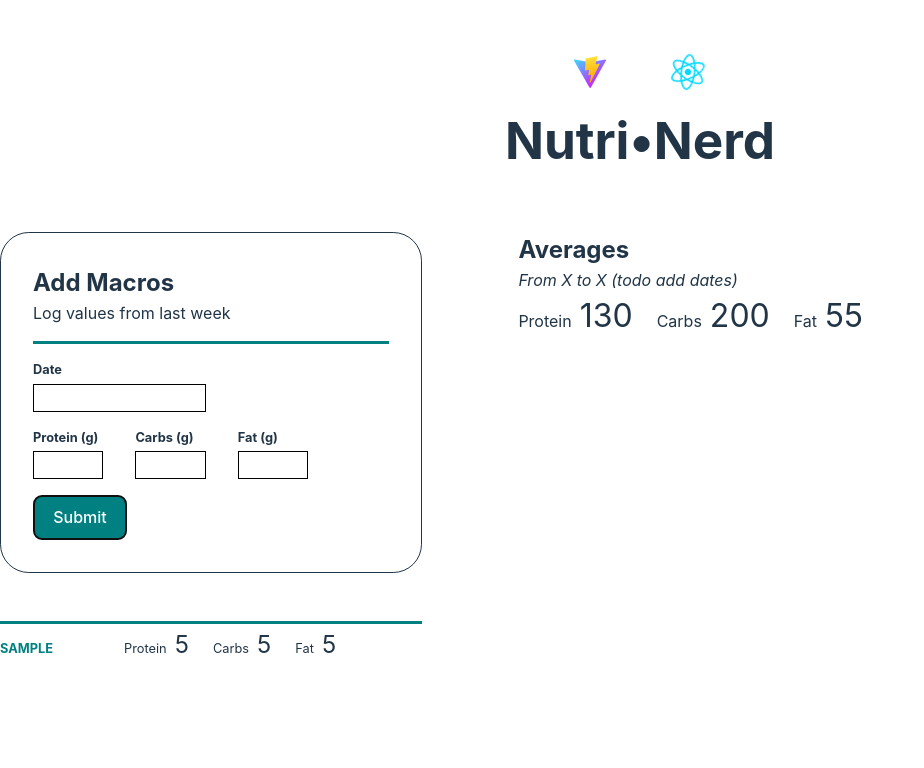
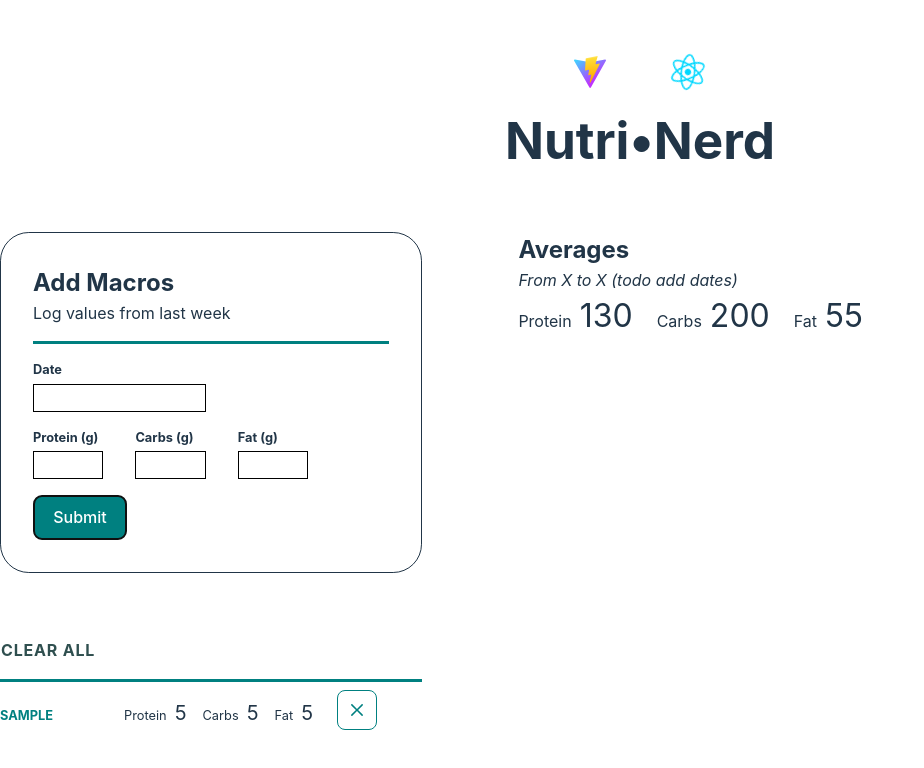
Before and after one commit to jamiepaul/nutri-nerd, a React (Vite) app: page / in a window 1280 px wide. Both pictures are taken after typing "Sample", "5", "5", "5" into the empty fields and a click on the button "Submit". Shown: the top 768 px of the page, without its empty margins (0-924 px from the left). Built offline with nearby package versions, Linux system fonts and the light colour scheme.

Commit message:
add ability to clear macro entry or all entries

```diff
--- a/package.json
+++ b/package.json
@@ -20,6 +20,7 @@
   },
   "devDependencies": {
     "@eslint/js": "^9.9.0",
+    "@radix-ui/react-icons": "^1.3.0",
     "@types/react": "^18.3.3",
     "@types/react-dom": "^18.3.0",
     "@vitejs/plugin-react": "^4.3.1",
--- a/src/components/FormAddMacros/FormAddMacros.jsx
+++ b/src/components/FormAddMacros/FormAddMacros.jsx
@@ -5,7 +5,7 @@ import styles from './FormAddMacros.module.css';
 
 function FormAddMacros() {
 	console.log('FormAddMacros rendered');
-	const { setMacros } = useContext(MacrosContext);
+	const { addEntry } = useContext(MacrosContext);
 	const [date, setDate] = useState('');
 	const [protein, setProtein] = useState('');
 	const [carbs, setCarbs] = useState('');
@@ -14,7 +14,7 @@ function FormAddMacros() {
 	function handleSubmit(e) {
 		e.preventDefault();
 
-		setMacros({ date, protein, carbs, fat });
+		addEntry({ date, protein, carbs, fat });
 
 		// clear inupts
 		setDate('');
--- a/src/components/MacrosList/MacrosList.jsx
+++ b/src/components/MacrosList/MacrosList.jsx
@@ -2,11 +2,21 @@ import { useContext } from 'react';
 import { MacrosContext } from '../MacrosProvider/MacrosProvider';
 
 import styles from './MacrosList.module.css';
+import { Cross2Icon } from '@radix-ui/react-icons';
 
 function MacrosList() {
 	console.log('MacrosList rendered');
-	const { dailyMacros } = useContext(MacrosContext);
+	const { dailyMacros, removeEntry, removeAllEntries } = useContext(MacrosContext);
+
+	if (dailyMacros.length <= 0) {
+		return;
+	}
+
 	return (
+		<aside className={styles['macros-list']}>
+			<button className={styles.reset} onClick={removeAllEntries}>
+				Clear All
+			</button>
 			<ul className={styles.list}>
 				{dailyMacros.map((day) => (
 					<li key={day.id} className={styles['list-item']}>
@@ -25,9 +35,16 @@ function MacrosList() {
 								<dd>{day.fat}</dd>
 							</div>
 						</dl>
+						<button
+							className={styles.button}
+							onClick={() => removeEntry(day.id)}
+						>
+							<Cross2Icon width="20" height="20" />
+						</button>
 					</li>
 				))}
 			</ul>
+		</aside>
 	);
 }
 
--- a/src/components/MacrosList/MacrosList.module.css
+++ b/src/components/MacrosList/MacrosList.module.css
@@ -1,3 +1,20 @@
+.reset {
+	background-color: transparent;
+	color: darkslategrey;
+	padding: 1rem 0;
+	text-transform: uppercase;
+	font-weight: bold;
+	letter-spacing: 0.05em;
+}
+
+.reset:hover,
+.reset:focus-visible {
+	background-color: transparent;
+	text-decoration: underline;
+	text-decoration-thickness: 2px;
+	text-underline-offset: 0.25rem;
+}
+
 .list {
 	border-top: 3px solid teal;
 	margin: 0;
@@ -9,7 +26,7 @@
 	display: flex;
 	align-items: baseline;
 	gap: 1.5rem;
-	padding-block: 0.2rem;
+	padding-block: 0.5rem;
 
 	+ .list-item {
 		border-top: 1px solid gray;
@@ -25,14 +42,14 @@
 
 .values {
 	display: flex;
-	gap: 1.5rem;
+	gap: 1rem;
 
 	dt {
 		font-size: 0.8rem;
 	}
 
 	dd {
-		font-size: 1.5rem;
+		font-size: 1.25rem;
 	}
 }
 
@@ -41,3 +58,21 @@
 	align-items: baseline;
 	gap: 0.5rem;
 }
+
+.button {
+	background-color: transparent;
+	border: 1px solid teal;
+	color: teal;
+	padding: 0;
+	display: flex;
+	align-items: center;
+	justify-content: center;
+	width: 40px;
+	height: 40px;
+}
+
+.button:hover,
+.button:focus-visible {
+	background-color: teal;
+	color: white;
+}
--- a/src/components/MacrosProvider/MacrosProvider.jsx
+++ b/src/components/MacrosProvider/MacrosProvider.jsx
@@ -13,10 +13,8 @@ function MacrosProvider({ children }) {
 		window.localStorage.setItem('daily-macros', JSON.stringify(dailyMacros));
 	}, [dailyMacros]);
 
-	// console.log(dailyMacros);
-
 	const value = useMemo(() => {
-		function setMacros({ date, protein, carbs, fat }) {
+		function addEntry({ date, protein, carbs, fat }) {
 			setDailyMacros([
 				...dailyMacros,
 				{
@@ -29,8 +27,26 @@ function MacrosProvider({ children }) {
 			]);
 		}
 
-		return { dailyMacros, setMacros };
+		function removeEntry(id) {
+			if (!id) {
+				console.warn('Unable to remove entry without providing the ID');
+				return;
+			}
+
+			const nextDailyMacros = dailyMacros.filter((entry) => {
+				return entry.id !== id;
+			});
+			setDailyMacros(nextDailyMacros);
+		}
+
+		function removeAllEntries() {
+			setDailyMacros([]);
+		}
+
+		return { dailyMacros, addEntry, removeEntry, removeAllEntries };
 	}, [dailyMacros]);
+
+	console.log(dailyMacros);
 
 	return (
 		<MacrosContext.Provider value={value}>
```
Also changed, not shown: 1 other file (tests, documents, lock files or other folders). Lines whose indentation alone changed are shown as unchanged.
